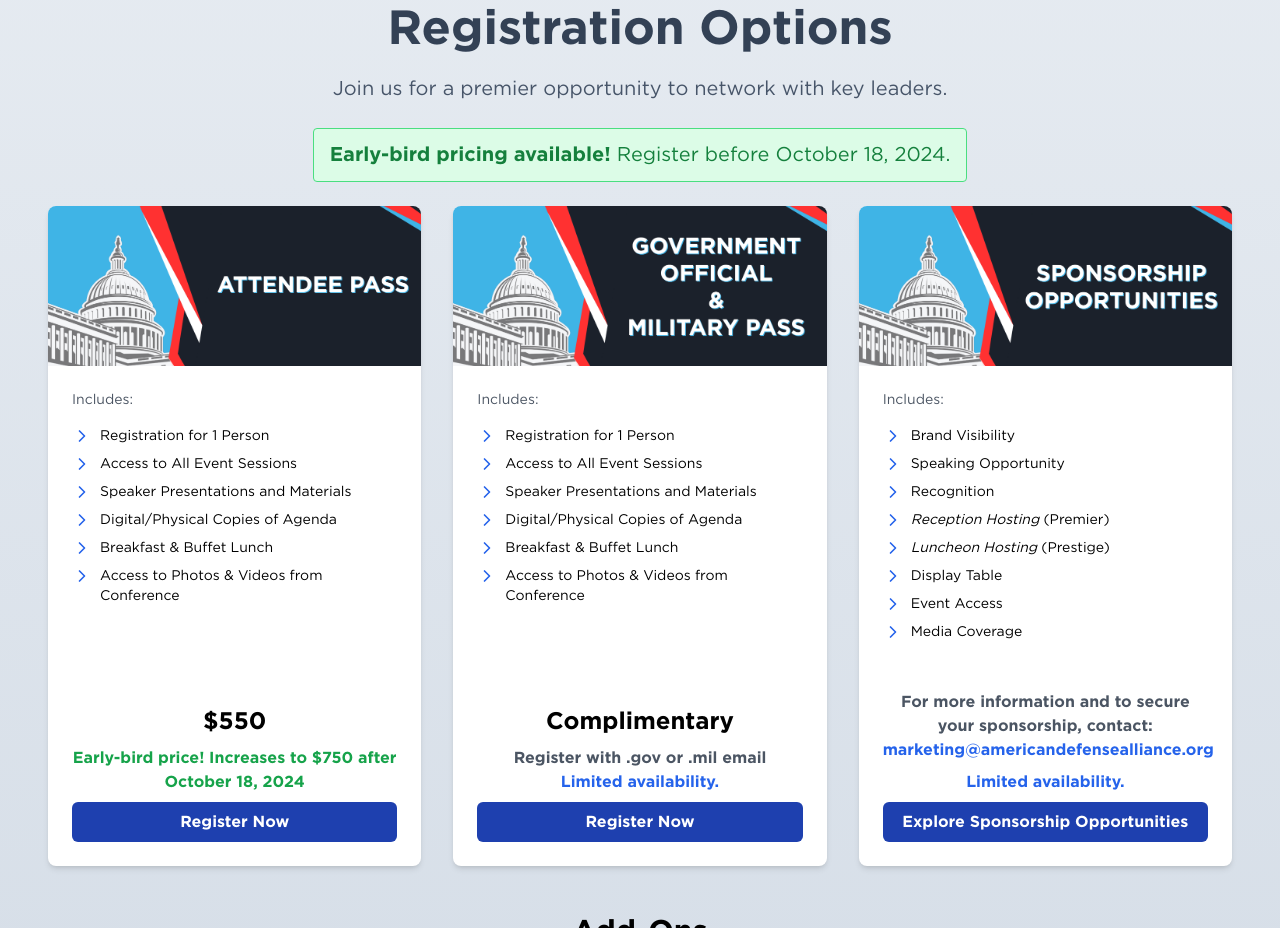
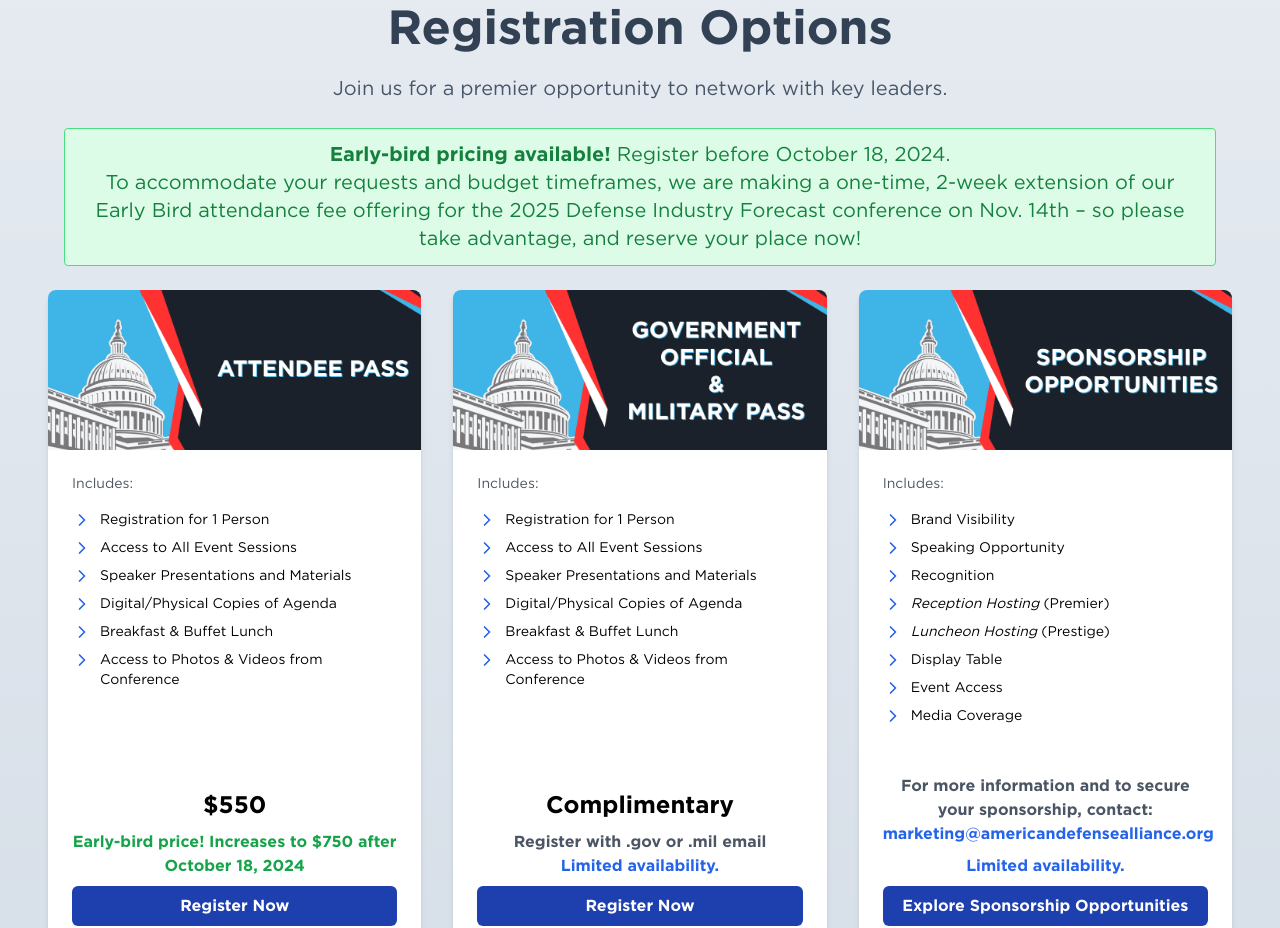
Before and after one commit to masonym/ada-website, a Next.js app: page /events/2025-defense-industry-forecast in a window 1280 px wide. Shown: the part 1360-2288 px from the top of the page. Built offline with nearby package versions, Linux system fonts and the light colour scheme.

Commit message:
Updated early bird box & speaker bios

```diff
--- a/src/app/components/RegistrationOptions.tsx
+++ b/src/app/components/RegistrationOptions.tsx
@@ -39,9 +39,10 @@ const RegistrationOptions = ({ event }: RegistrationProps) => {
                     Join us for a premier opportunity to network with key leaders.
                 </p>
                 {isEarlyBird && (
-                    <div className="bg-green-100 border border-green-400 text-green-700 px-4 py-3 rounded relative mb-6 text-xl mx-4" role="alert">
+                    <div className="bg-green-100 border border-green-400 text-green-700 px-4 py-3 rounded relative mb-6 text-xl mx-4 text-center" role="alert">
                         <strong className="font-bold">Early-bird pricing available!</strong>
                         <span className="block sm:inline"> Register before {deadlineDate}.</span>
+                        <p className="block"> To accommodate your requests and budget timeframes, we are making a  one-time, 2-week extension of our Early Bird attendance fee offering for the 2025 Defense Industry Forecast conference on Nov. 14th – so please take advantage, and reserve your place now!</p>
                     </div>
                 )}
                 <div className="flex flex-col gap-8 lg:flex-row mb-12">
--- a/src/constants/speakers.ts
+++ b/src/constants/speakers.ts
@@ -125,10 +125,10 @@ export const SPEAKERS = [
                 company: "Boeing Defense Space & Security",
                 bio: `
                 David Canada is Director of Global Supplier Diversity for Boeing Defense Space & Security (BDS). Named to this role in 2023, he has primary responsibility for building stronger relationships with the diversity office at the DoD and with the respective representatives of the branches of services.
-                <br></br>David joined The Boeing Company in 2007 as an industrial engineer on the V-22 Osprey line. He implemented new project management tools that resulted in automated workforce planning and improved the schedule planning efficiency. David grew, taking on new challenges and roles across Boeing.
-                <br></br>As IT Procurement Manager, he managed 18 procurement agents, 30 suppliers, and more than $250 million in contracts. He moved on to serve as chief of staff to the Vice President of BDS IT Business Partners.
+                <br></br>David joined The Boeing Company in 2007 as an Industrial Engineer on the V-22 Osprey line. He implemented new project management tools that resulted in automated workforce planning and improved the schedule planning efficiency. David grew, taking on new challenges and roles across Boeing.
+                <br></br>As IT Procurement Manager, he managed 18 procurement agents, 30 suppliers, and more than $250 million in contracts. He moved on to serve as Chief of Staff to the Vice President of BDS IT Business Partners.
                 He continued his career as the Senior Manager, Mergers & Acquisitions Integration Strategy, where he led mergers and acquisitions estimated at $2.5 billion, and also manages critical cybersecurity issues and systems.
-                <br></br>David earned a bachelor’s degree in Mechanical engineering from Howard University, and a master’s degree in Business Administration and a Certification in Project Management.
+                <br></br>David earned a bachelor’s degree in Mechanical Engineering from Howard University, and a master’s degree in Business Administration and a Certification in Project Management.
                 <br></br>Giving back is a part of who David is. He serves on the board of the following non-profit organizations:  Black Alliance of Colleges & Employers (BACE), Step Afrika, Wearable Tech Ventures and Positive Deposits. David is also very passionate about STEM education and increasing the number of minorities in technology fields.  He serves as an active corporate representative for the Black Engineer of the Year Awards, Advancing Minorities Interest in Engineering as well as the National Society of Black Engineers. In addition, he was selected to be a member of the Racial Equity Task Force and is co-leader of the BGS Diversity & Inclusion Council.
 
                 `
```
